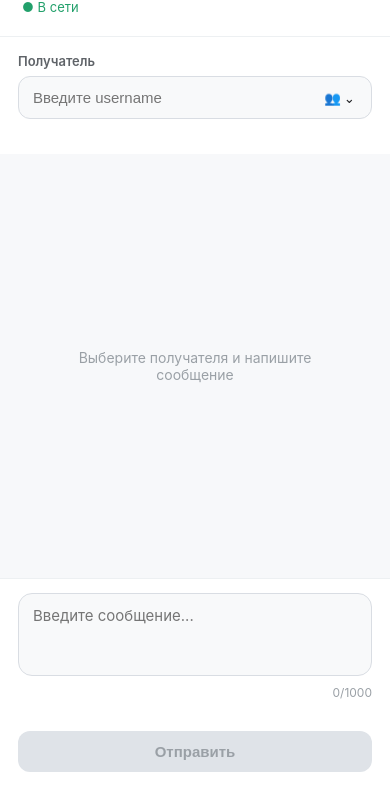
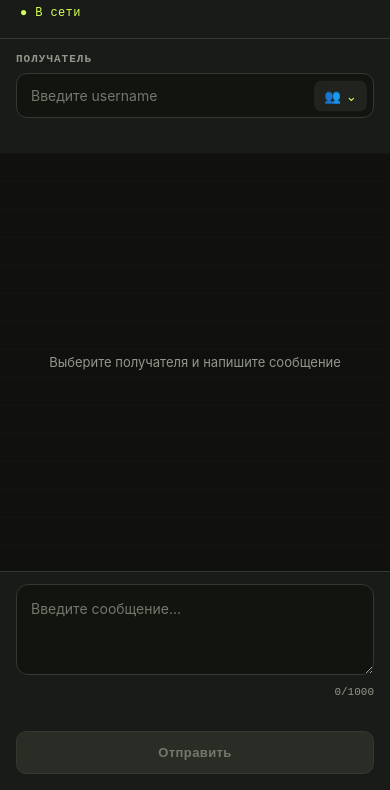
Before and after one commit to afroduy1one-tech/messenger-ui-tests, a website: page index.html in a window 390 px wide. Shown: the part 54-844 px from the top of the page. Drawn offline with Linux system fonts and the light colour scheme.

Commit message:
Изменен стиль мессенджера

```diff
--- a/styles.css
+++ b/styles.css
@@ -1,3 +1,26 @@
+
+:root {
+    color-scheme: dark;
+
+    --bg: #10110f;
+    --panel: #191b18;
+    --panel-light: #20231e;
+    --input: #121410;
+
+    --border: #34382f;
+    --text: #f0f1e9;
+    --muted: #92978a;
+
+    --accent: #d5ff55;
+    --accent-hover: #e2ff8b;
+    --violet: #a78bfa;
+    --danger: #ff727c;
+    --success: #d5ff55;
+
+    --radius: 14px;
+    --glow: 0 0 22px rgba(213, 255, 85, 0.08);
+}
+
 * {
     box-sizing: border-box;
 }
@@ -5,116 +28,264 @@
 body {
     margin: 0;
     min-height: 100vh;
+    padding: 24px;
+
     display: flex;
     justify-content: center;
     align-items: center;
-    background: #eef1f5;
-    font-family: -apple-system, BlinkMacSystemFont, "Segoe UI", sans-serif;
-    color: #202124;
+
+    background:
+        radial-gradient(
+            ellipse at 15% 10%,
+            rgba(167, 139, 250, 0.08),
+            transparent 42%
+        ),
+        radial-gradient(
+            ellipse at 85% 90%,
+            rgba(213, 255, 85, 0.06),
+            transparent 40%
+        ),
+        var(--bg);
+
+    color: var(--text);
+    font-family:
+        -apple-system, BlinkMacSystemFont,
+        "Segoe UI", sans-serif;
 }
+
+/* Основной контейнер */
 
 .chat-container {
     width: 390px;
     height: 720px;
-    max-height: 95vh;
+    max-height: calc(100vh - 48px);
+
     display: flex;
     flex-direction: column;
     overflow: hidden;
 
-    background: #ffffff;
-    border: 1px solid #dfe3e8;
-    border-radius: 28px;
-    box-shadow: 0 15px 45px rgba(0, 0, 0, 0.12);
+    background: var(--panel);
+    border: 1px solid var(--border);
+    border-radius: 22px;
+
+    box-shadow:
+        0 24px 80px rgba(0, 0, 0, 0.4),
+        var(--glow);
 }
 
 /* Шапка */
 
 .chat-header {
-    padding: 20px 22px;
-    border-bottom: 1px solid #edf0f2;
-    background: #ffffff;
+    padding: 22px;
+    background: var(--panel);
+
+    border-bottom: 1px solid var(--border);
 }
 
 .chat-header h1 {
-    margin: 0 0 4px;
-    font-size: 22px;
-    font-weight: 700;
+    margin: 0 0 8px;
+
+    color: var(--accent);
+    font-size: 23px;
+    font-weight: 800;
+    letter-spacing: -0.8px;
 }
 
 .online-status {
-    font-size: 13px;
-    color: #22a06b;
+    color: var(--success);
+    font-family: monospace;
+    font-size: 12px;
+    letter-spacing: 0.4px;
 }
 
 /* Получатель */
 
 .recipient-section {
-    padding: 16px 18px 12px;
+    padding: 17px 18px 12px;
 }
 
 .recipient-section label {
     display: block;
-    margin-bottom: 7px;
-    font-size: 13px;
-    font-weight: 600;
-    color: #5f6368;
+    margin-bottom: 8px;
+
+    color: var(--muted);
+    font-family: monospace;
+    font-size: 11px;
+    font-weight: 700;
+    letter-spacing: 1px;
+    text-transform: uppercase;
+}
+
+.recipient-wrapper {
+    position: relative;
 }
 
 #recipient-input {
     width: 100%;
-    padding: 12px 14px;
+    padding: 13px 92px 13px 14px;
 
-    border: 1px solid #d9dde3;
-    border-radius: 12px;
+    border: 1px solid var(--border);
+    border-radius: 11px;
     outline: none;
 
-    font-size: 15px;
-    background: #f8f9fa;
+    background: var(--input);
+    color: var(--text);
+    font: inherit;
+    font-size: 14px;
 
+    transition:
+        border-color 0.2s,
+        box-shadow 0.2s,
+        background 0.2s;
+}
+
+#recipient-input::placeholder,
+#message-input::placeholder {
+    color: #73786b;
+}
+
+#recipient-input:focus,
+#message-input:focus {
+    border-color: var(--accent);
+    background: #171a13;
+    box-shadow: 0 0 0 3px rgba(213, 255, 85, 0.08);
+}
+
+/* Кнопка выбора контакта */
+
+.contacts-button {
+    position: absolute;
+    top: 50%;
+    right: 7px;
+    transform: translateY(-50%);
+
+    display: flex;
+    align-items: center;
+    gap: 5px;
+
+    padding: 7px 9px;
+
+    border: 1px solid transparent;
+    border-radius: 8px;
+
+    background: var(--panel-light);
+    color: var(--accent);
+
+    cursor: pointer;
     transition: 0.2s;
 }
 
-#recipient-input:focus {
-    border-color: #5b7cfa;
-    background: #ffffff;
-    box-shadow: 0 0 0 3px rgba(91, 124, 250, 0.12);
+.contacts-button:hover {
+    border-color: var(--accent);
+    background: rgba(213, 255, 85, 0.08);
 }
 
-/* Сообщения об ошибках */
+/* Выпадающий список контактов */
+
+.contacts-list {
+    position: absolute;
+    top: calc(100% + 8px);
+    left: 0;
+    right: 0;
+    z-index: 20;
+
+    display: none;
+    padding: 6px;
+
+    border: 1px solid var(--border);
+    border-radius: 12px;
+
+    background: #20231e;
+    box-shadow: 0 18px 35px rgba(0, 0, 0, 0.45);
+}
+
+.contacts-list.show {
+    display: block;
+    animation: dropdown-in 0.16s ease-out;
+}
+
+.contact {
+    width: 100%;
+    padding: 11px 12px;
+
+    border: 1px solid transparent;
+    border-radius: 8px;
+
+    background: transparent;
+    color: var(--text);
+
+    text-align: left;
+    font: inherit;
+    font-size: 14px;
+
+    cursor: pointer;
+    transition: 0.18s;
+}
+
+.contact:hover {
+    border-color: rgba(213, 255, 85, 0.18);
+    background: rgba(213, 255, 85, 0.07);
+    color: var(--accent);
+}
+
+/* Статус получателя */
 
 .field-message {
     min-height: 18px;
-    margin-top: 5px;
+    margin-top: 7px;
+
     font-size: 12px;
 }
 
-.field-message.error {
-    color: #d93025;
+.field-message.error,
+.error-message {
+    color: var(--danger);
 }
 
 .field-message.success {
-    color: #188038;
+    color: var(--success);
 }
 
 .error-message {
     min-height: 18px;
-    margin-top: 5px;
+    margin-top: 6px;
     font-size: 12px;
-    color: #d93025;
 }
 
-/* Область чата */
+/* Область сообщений */
 
 .chat-box {
     flex: 1;
+    min-height: 0;
     overflow-y: auto;
     padding: 18px;
 
-    background: #f7f8fa;
+    background:
+        linear-gradient(
+            rgba(255, 255, 255, 0.012) 1px,
+            transparent 1px
+        ),
+        var(--bg);
+
+    background-size: 100% 28px;
+
+    scrollbar-width: thin;
+    scrollbar-color: #454a3c transparent;
+}
+
+.chat-box::-webkit-scrollbar {
+    width: 5px;
+}
+
+.chat-box::-webkit-scrollbar-thumb {
+    border-radius: 10px;
+    background: #454a3c;
 }
 
 .empty-chat {
     height: 100%;
+    min-height: 120px;
+
     display: flex;
     justify-content: center;
     align-items: center;
@@ -122,103 +293,122 @@ body {
     padding: 30px;
     text-align: center;
 
-    color: #9aa0a6;
-    font-size: 14px;
+    color: var(--muted);
+    font-size: 13px;
+    line-height: 1.7;
 }
 
-/* Сообщение пользователя */
+/* Сообщения */
 
 .message {
     width: fit-content;
     max-width: 82%;
 
-    margin: 8px 0;
-    padding: 10px 14px;
+    margin: 10px 0;
+    padding: 11px 14px;
 
-    border-radius: 16px;
-    font-size: 15px;
-    line-height: 1.4;
+    border: 1px solid var(--border);
+    border-radius: 14px;
 
+    background: var(--panel-light);
+    color: var(--text);
+
+    font-size: 14px;
+    line-height: 1.55;
     overflow-wrap: anywhere;
+
+    animation: message-in 0.2s ease-out;
 }
 
 .message.user {
     margin-left: auto;
 
-    background: #5b7cfa;
-    color: white;
+    border-color: rgba(167, 139, 250, 0.35);
+    border-bottom-right-radius: 4px;
 
-    border-bottom-right-radius: 5px;
+    background: rgba(167, 139, 250, 0.13);
+    color: #e8ddff;
 }
 
-/* Нижняя часть */
+/* Поле ввода */
 
 .message-section {
-    padding: 14px 18px 18px;
-    background: #ffffff;
-    border-top: 1px solid #edf0f2;
+    padding: 15px 18px 18px;
+
+    border-top: 1px solid var(--border);
+    background: var(--panel);
 }
 
 #message-input {
     width: 100%;
     min-height: 80px;
-    resize: none;
+    resize: vertical;
 
-    padding: 12px 14px;
+    padding: 13px 14px;
 
-    border: 1px solid #d9dde3;
-    border-radius: 14px;
+    border: 1px solid var(--border);
+    border-radius: 12px;
+    outline: none;
 
-    outline: none;
+    background: var(--input);
+    color: var(--text);
+
     font-family: inherit;
-    font-size: 15px;
+    font-size: 14px;
+    line-height: 1.5;
 
-    background: #f8f9fa;
-
-    transition: 0.2s;
-}
-
-#message-input:focus {
-    border-color: #5b7cfa;
-    background: #ffffff;
-    box-shadow: 0 0 0 3px rgba(91, 124, 250, 0.12);
+    transition:
+        border-color 0.2s,
+        box-shadow 0.2s;
 }
 
 .counter {
-    margin-top: 5px;
+    margin-top: 7px;
+
+    color: var(--muted);
     text-align: right;
-
-    font-size: 12px;
-    color: #9aa0a6;
+    font-family: monospace;
+    font-size: 11px;
 }
 
-/* Кнопка */
+/* Отправка */
 
 #send-button {
     width: 100%;
-    margin-top: 8px;
-    padding: 12px;
+    margin-top: 9px;
+    padding: 13px;
 
-    border: none;
-    border-radius: 12px;
+    border: 1px solid var(--accent);
+    border-radius: 10px;
 
-    background: #5b7cfa;
-    color: white;
+    background: var(--accent);
+    color: #171a10;
 
-    font-size: 15px;
-    font-weight: 600;
+    font-size: 13px;
+    font-weight: 800;
+    letter-spacing: 0.4px;
 
     cursor: pointer;
-    transition: 0.2s;
+    transition:
+        transform 0.18s,
+        background 0.18s,
+        box-shadow 0.18s;
 }
 
 #send-button:hover:not(:disabled) {
-    background: #4969df;
+    transform: translateY(-1px);
+    background: var(--accent-hover);
+    box-shadow: 0 0 20px rgba(213, 255, 85, 0.13);
+}
+
+#send-button:active:not(:disabled) {
+    transform: translateY(0);
 }
 
 #send-button:disabled {
-    background: #dfe3e8;
-    color: #9aa0a6;
+    border-color: #34382f;
+    background: #2a2d26;
+    color: #73786b;
     cursor: not-allowed;
 }
 
@@ -228,22 +418,28 @@ body {
     position: fixed;
     left: 50%;
     bottom: 30px;
+    z-index: 100;
 
-    transform: translate(-50%, 20px);
-
+    max-width: calc(100vw - 32px);
     padding: 12px 18px;
 
-    border-radius: 12px;
+    transform: translate(-50%, 12px);
 
-    background: #202124;
-    color: white;
+    border: 1px solid var(--accent);
+    border-radius: 10px;
 
-    font-size: 14px;
+    background: #20231e;
+    color: var(--accent);
+
+    font-size: 13px;
+    text-align: center;
 
     opacity: 0;
     pointer-events: none;
 
-    transition: 0.25s;
+    transition:
+        opacity 0.2s,
+        transform 0.2s;
 }
 
 .toast.show {
@@ -251,97 +447,90 @@ body {
     transform: translate(-50%, 0);
 }
 
-.recipient-wrapper {
-    position: relative;
+/* Анимации */
+
+@keyframes message-in {
+    from {
+        opacity: 0;
+        transform: translateY(5px);
+    }
+
+    to {
+        opacity: 1;
+        transform: translateY(0);
+    }
 }
 
-.contacts-button {
-    position: absolute;
-    right: 8px;
-    top: 50%;
-    transform: translateY(-50%);
+@keyframes dropdown-in {
+    from {
+        opacity: 0;
+        transform: translateY(-4px);
+    }
 
-    display: flex;
-    align-items: center;
-    gap: 3px;
-
-    padding: 7px 9px;
-
-    border: none;
-    border-radius: 8px;
-
-    background: transparent;
-    color: #202124;
-
-    cursor: pointer;
-    transition: 0.2s;
+    to {
+        opacity: 1;
+        transform: translateY(0);
+    }
 }
 
-.contacts-button:hover {
-    background: #f0f3ff;
-    color: #5b7cfa;
+/* Доступность */
+
+button:focus-visible {
+    outline: 2px solid var(--accent);
+    outline-offset: 3px;
 }
-
-.contacts-list {
-    display: none;
-
-    position: absolute;
-    top: calc(100% + 6px);
-    left: 0;
-    right: 0;
-
-    padding: 6px;
-
-    background: white;
-    border: 1px solid #dfe3e8;
-    border-radius: 12px;
-
-    box-shadow: 0 8px 25px rgba(0, 0, 0, 0.12);
-
-    z-index: 20;
-}
-
-.contacts-list.show {
-    display: block;
-}
-
-.contact {
-    width: 100%;
-
-    padding: 11px 12px;
-
-    border: none;
-    border-radius: 8px;
-
-    background: transparent;
-
-    text-align: left;
-    font: inherit;
-
-    cursor: pointer;
-}
-
-.contact:hover {
-    background: #f0f3ff;
-    color: #5b7cfa;
-}
-
 
 /* Мобильный экран */
 
 @media (max-width: 500px) {
     body {
+        padding: 0;
         align-items: stretch;
-        background: #ffffff;
+        background: var(--bg);
     }
 
     .chat-container {
         width: 100%;
         height: 100vh;
+        height: 100dvh;
         max-height: none;
 
         border: none;
         border-radius: 0;
         box-shadow: none;
     }
+
+    .chat-header {
+        padding: 18px 20px;
+    }
+
+    .recipient-section {
+        padding: 14px 16px 10px;
+    }
+
+    .chat-box {
+        padding: 15px;
+    }
+
+    .message-section {
+        padding: 12px 16px 16px;
+    }
+
+    #message-input {
+        min-height: 70px;
+    }
+
+    .toast {
+        bottom: 18px;
+    }
 }
+
+@media (prefers-reduced-motion: reduce) {
+    *,
+    *::before,
+    *::after {
+        animation-duration: 0.01ms !important;
+        transition-duration: 0.01ms !important;
+        scroll-behavior: auto !important;
+    }
+}
```
